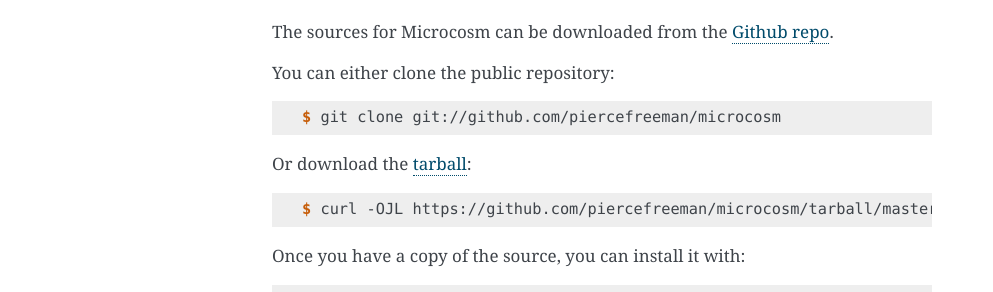
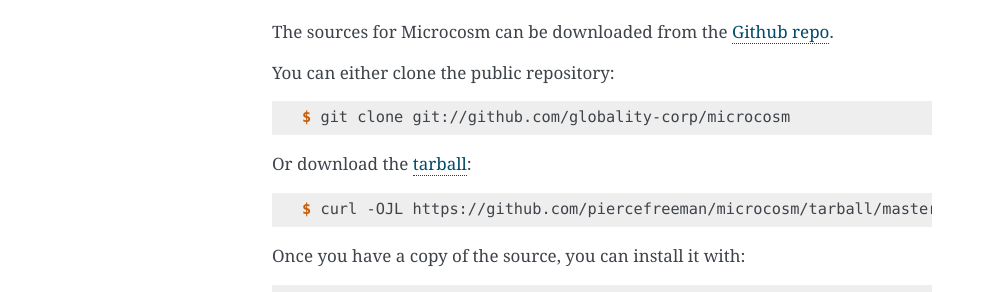
Before and after one commit to globality-corp/microcosm, a Sphinx documentation site: the page built from docs/installation.rst, in a window 1280 px wide. Shown: the part 448-740 px from the top of the page, without its empty margins (148-1141 px from the left). Built offline with Sphinx 7.4.7, drawn with Linux system fonts in a browser that asks for light colours.

Commit message:
Update docs/installation.rst
Co-Authored-By: Pokey Rule <pokey.rule@globality.com>

```diff
--- a/docs/installation.rst
+++ b/docs/installation.rst
@@ -32,7 +32,7 @@
 
 .. code-block:: console
 
-    $ git clone git://github.com/piercefreeman/microcosm
+    $ git clone git://github.com/globality-corp/microcosm
 
 Or download the `tarball`_:
 
```
